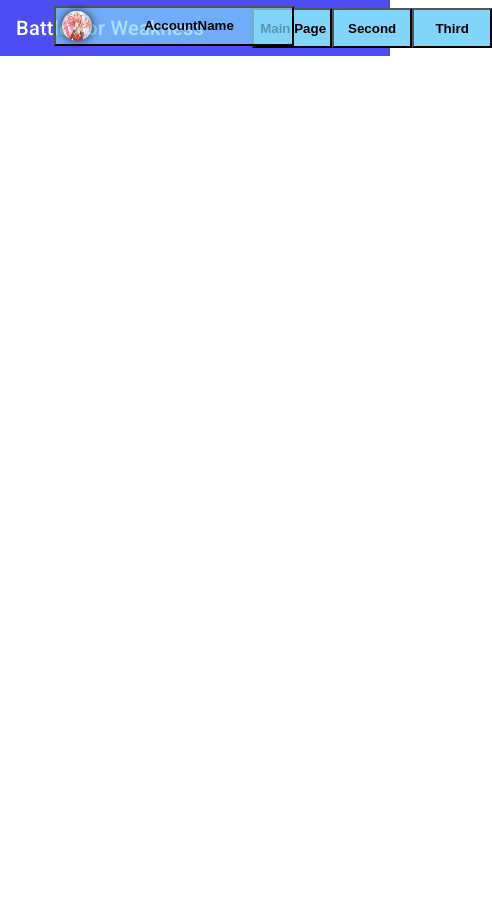
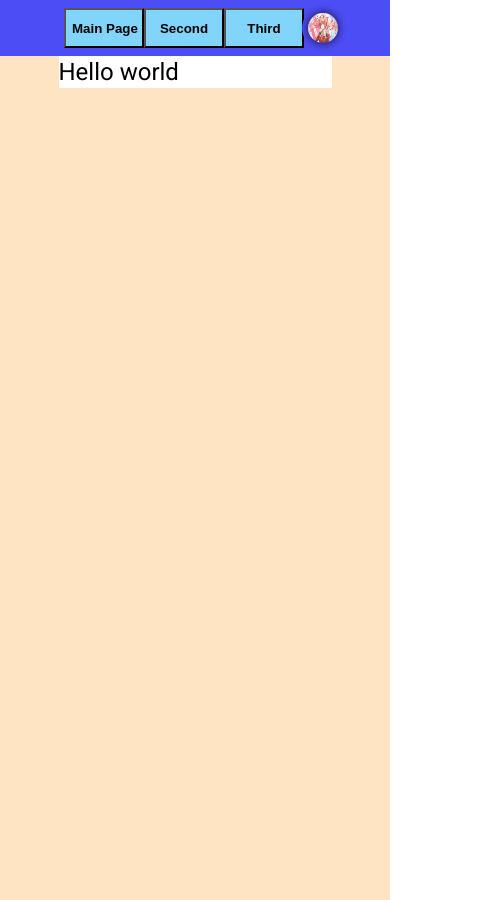
Before and after one commit to quadratishkin/angular, an Angular app in the folder first-angular/: page / in a window 390 px wide. Shown: the whole page, 492 px wide, since content can reach past the window. Before the commit the page ends 844 px from the top, so only its background shows below. Built offline with nearby package versions, Linux system fonts and the light colour scheme.

Commit message:
Resising and color

```diff
--- a/first-angular/src/app/app.component.html
+++ b/first-angular/src/app/app.component.html
@@ -27,12 +27,16 @@
   </div>
 </mat-toolbar>
 
+<div class="backgroundColor">
   <div [ngSwitch]="currentPage">
     <div *ngSwitchCase="Pages.MAIN_PAGE">
-    <ng-container></ng-container>
+      <div class="container">
+        <h1 [class.red]="text !== 'Hello world'">{{ text }}</h1>
       </div>
+    </div>
+
     <div *ngSwitchCase="Pages.SECOND_PAGE">
-    <div class="mainBackground">
+      <div class="container">
         <h1 [class.red]="text !== 'Hello world'">{{ text }}</h1>
         <h3 *ngIf="text !== 'Hello world'">Текст развернут</h3>
         <button (click)="changeText()">Изменить текст</button>
@@ -40,5 +44,7 @@
         <button (click)="removeItem()">Удалить</button>
       </div>
     </div>
+
     <div *ngSwitchCase="Pages.THIRD_PAGE">value is 3</div>
   </div>
+</div>
--- a/first-angular/src/app/app.component.scss
+++ b/first-angular/src/app/app.component.scss
@@ -1,8 +1,28 @@
+.container {
+  width: 70%;
+  margin-right: auto;
+  margin-left: auto;
+  background-color: white;
+}
+
+.backgroundColor {
+  background-color: bisque;
+  width: 100%;
+  height: 100%;
+}
+
 .nameOfGame {
   color: white;
   caret-color: transparent;
   cursor: default;
 }
+
+@media (max-width: 700px) {
+  .nameOfGame {
+    display: none;
+  }
+}
+
 .red {
   color: red;
 }
@@ -16,7 +36,7 @@
   }
   button:active {
     border: 1rem;
-    background-color: bisque;
+    background-color: bisque !important;
   }
 }
 .toolBarBackground {
@@ -50,7 +70,8 @@
   font-weight: 600;
   width: 100%;
   height: 2.5rem;
-  right: 3rem;
+  right: 1rem;
+  margin-top: 0.15rem;
 
   .accountNameText {
     margin-left: auto;
@@ -64,6 +85,29 @@
 
   &:active {
     background-color: rgb(246, 72, 72);
+  }
+}
+
+@media (max-width: 830px) {
+  .accountNameText {
+    display: none;
+  }
+
+  .accountPicture {
+    right: 0rem;
+  }
+
+  .accountName {
+    right: 0rem;
+    max-width: 40px;
+    max-height: 40px;
+    border-radius: 50%;
+    border: 0px;
+    background-color: rgb(77, 77, 245);
+
+    &:active {
+      border: 3px;
+    }
   }
 }
 
```
Lines whose indentation alone changed are shown as unchanged.
